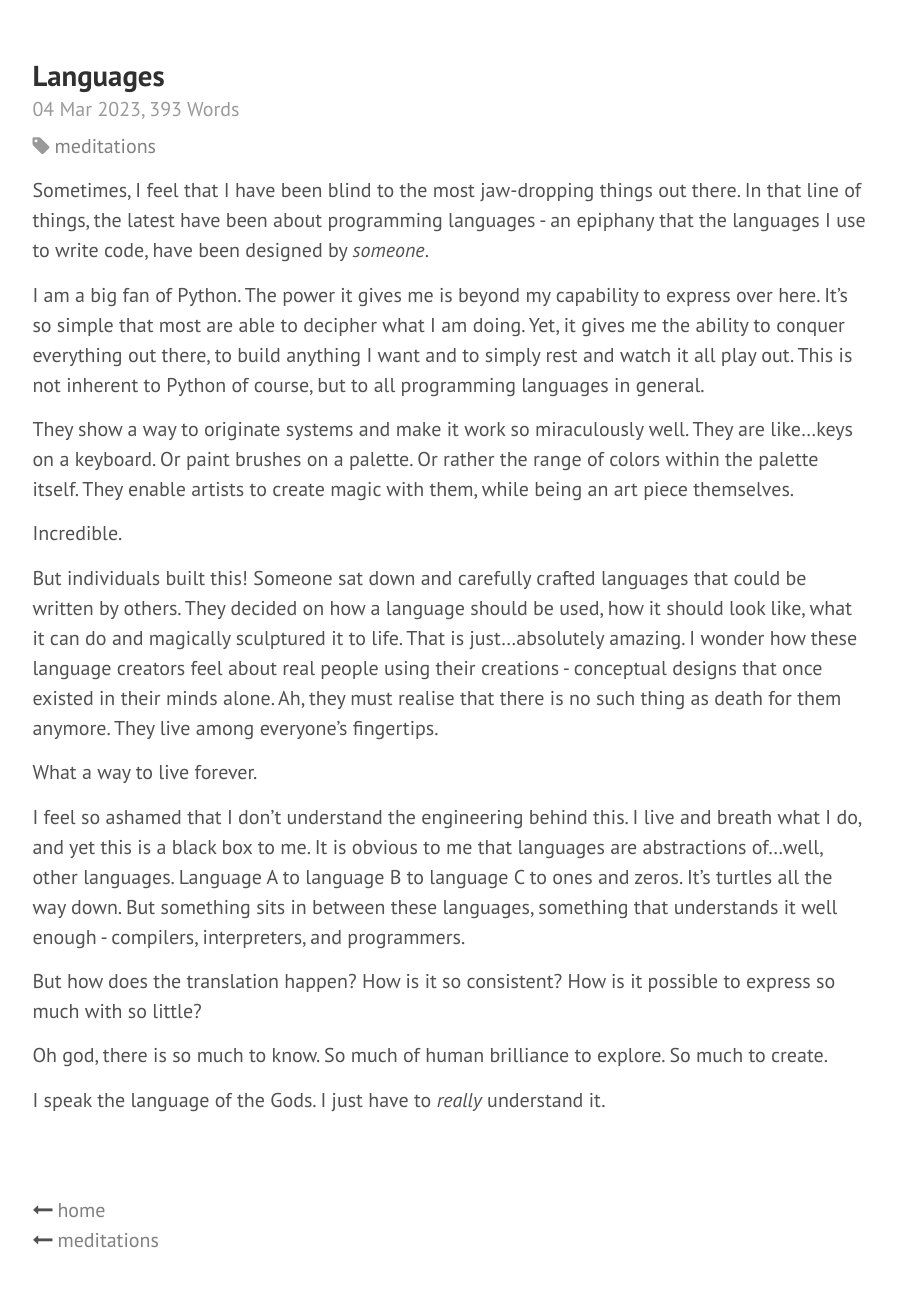
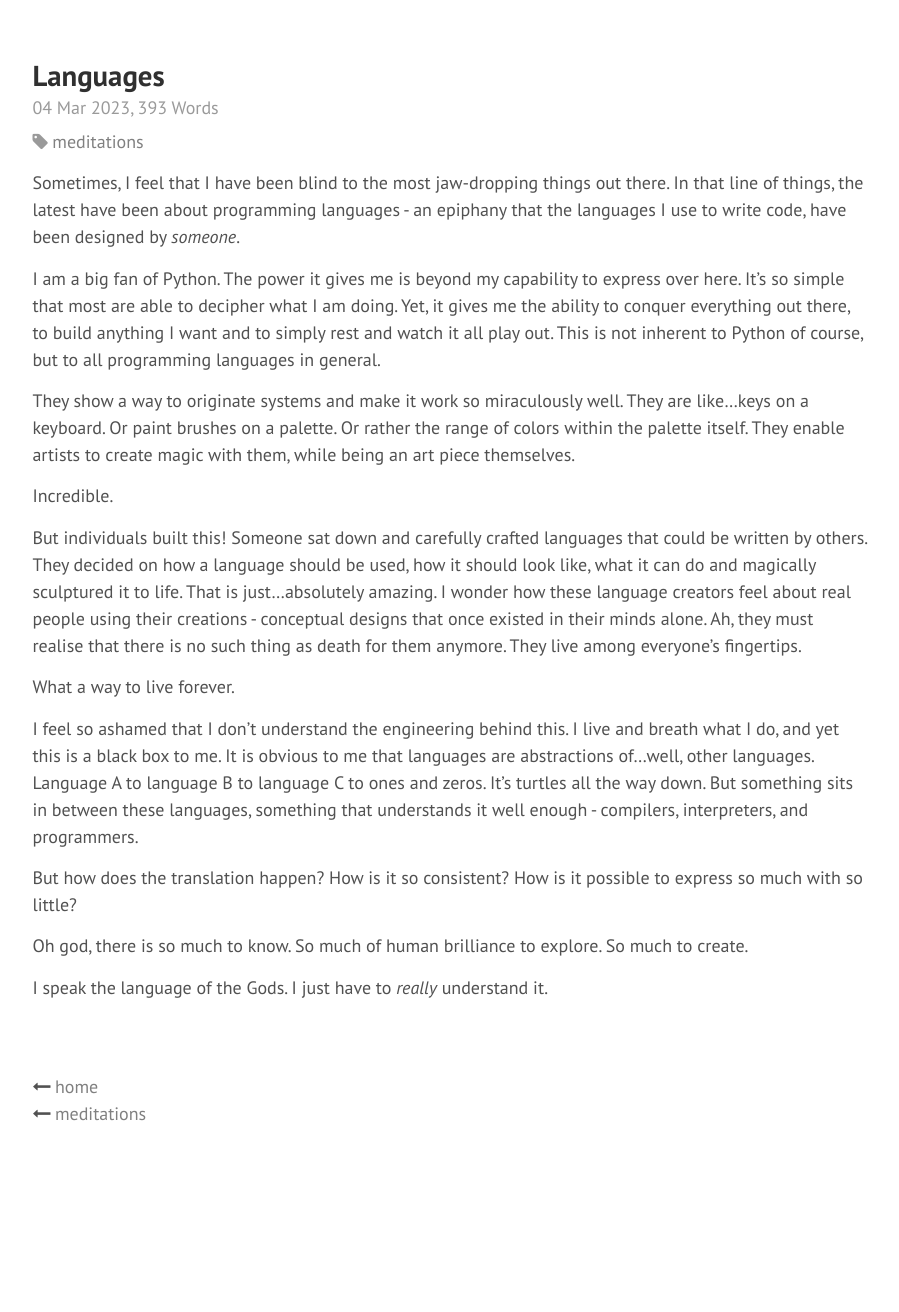
Before and after one commit to jaivigneshvenugopal/writings, a Jekyll site: the page built from _posts/2023-03-04-languages.md, in a window 1280 px wide. Shown: the whole page, without its empty margins (190-1089 px from the left). Built offline with Jekyll 4.4.1, drawn with Linux system fonts in a browser that asks for light colours; nearby versions of some CDN libraries; after the commit the page ends 1184 px from its top, so only the background shows below that.

Commit message:
downsize font by 10%

```diff
--- a/public/css/hyde.css
+++ b/public/css/hyde.css
@@ -154,7 +154,7 @@ a.sidebar-nav-item:focus {
  */
 
 .post-content {
-  font-size: 20px;
+  font-size: 18px;
   max-width: 60rem;
   padding-top: 4rem;
   padding-bottom: 4rem;
@@ -162,7 +162,7 @@ a.sidebar-nav-item:focus {
 
 @media (min-width: 64em) {
   .post-content {
-    font-size: 20px;
+    font-size: 18px;
     max-width: 60rem;
     margin-left: auto;
     margin-right: auto;
```
Also changed, not shown: Gemfile.lock (added).
